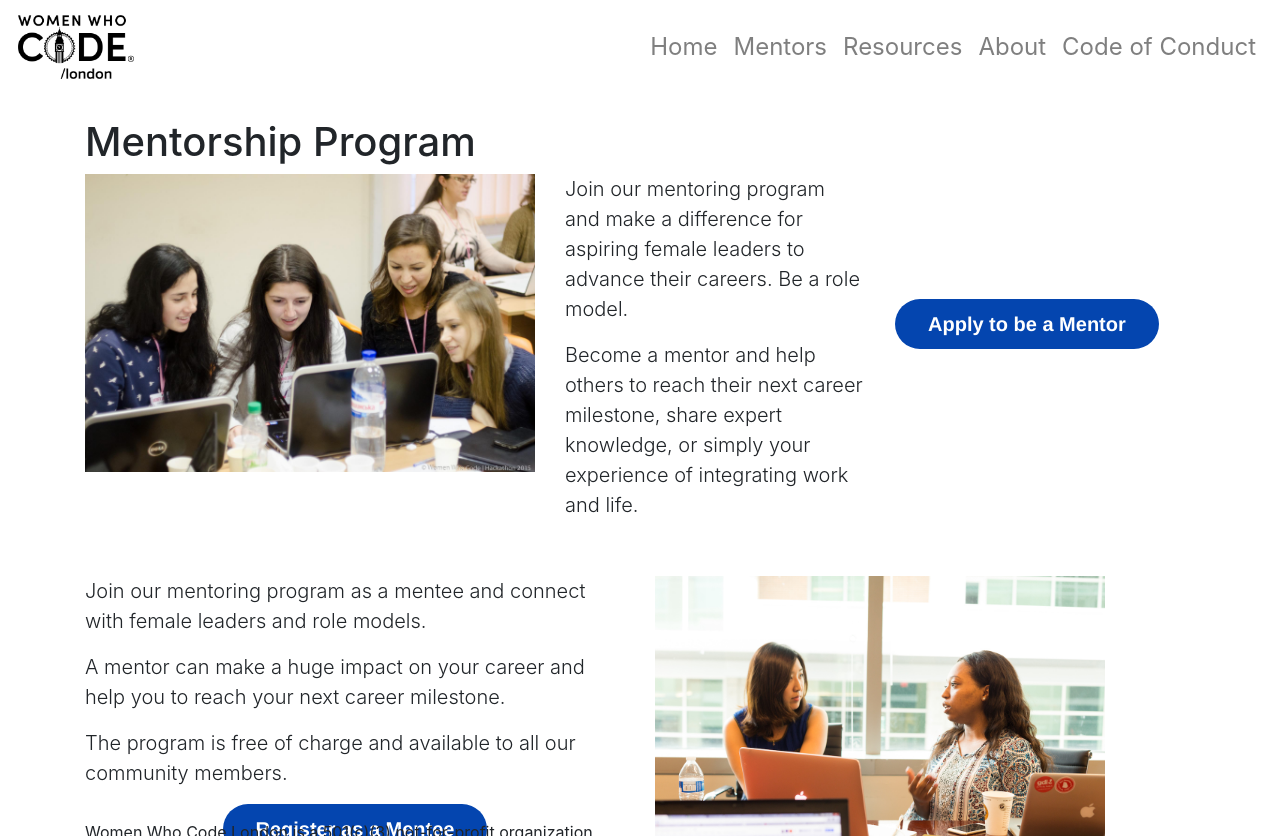
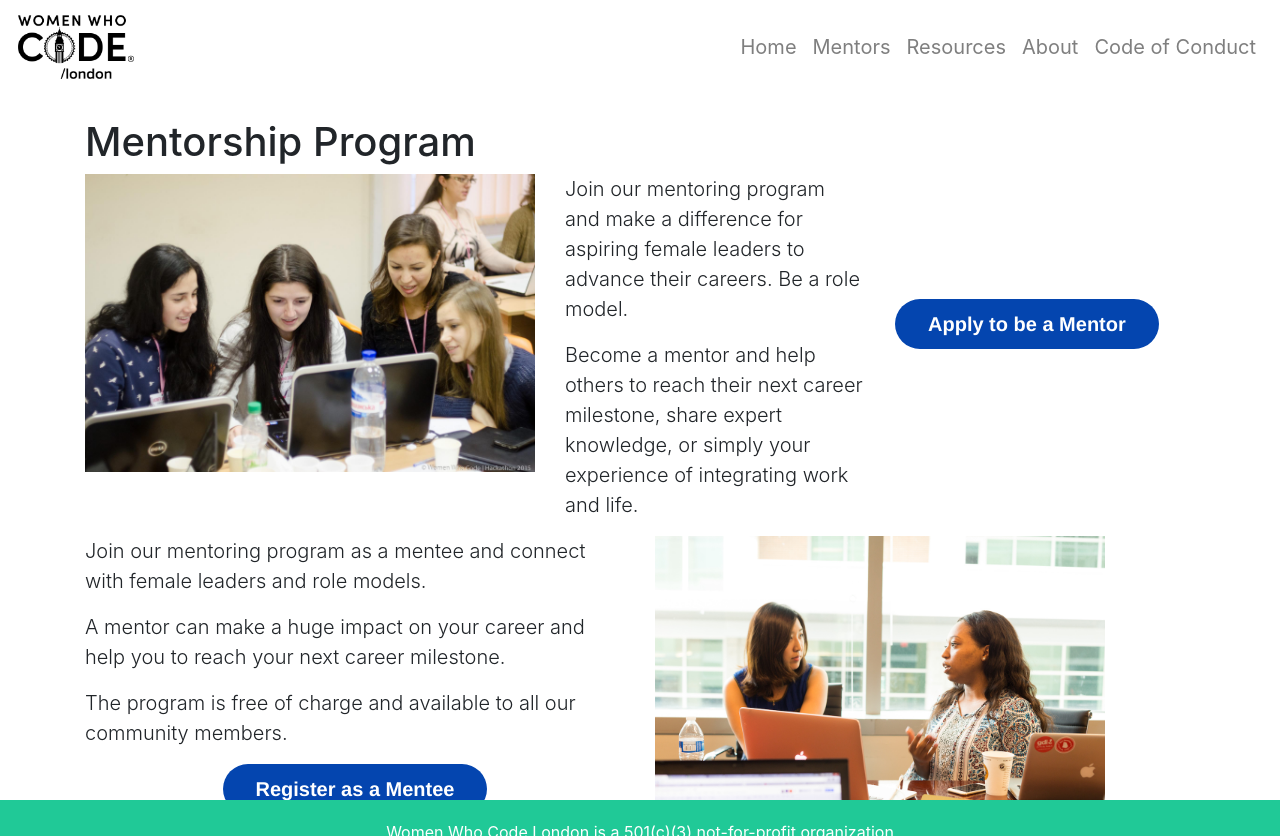
Before and after one commit to sharonytlau/london, a Jekyll site: the page built from index.html, in a window 1280 px wide. Shown: the top 836 px of the page. Built offline with Jekyll 4.4.1, drawn with Linux system fonts in a browser that asks for light colours; nearby versions of some CDN libraries; grey boxes are pictures that could not be loaded.

Commit message:
fixed css customs

```diff
--- /dev/null
+++ b/_sass/custom/_footer.scss
@@ -0,0 +1,7 @@
+
+.footer {
+    background-color: $teal;
+    padding-top: 20px;
+    text-align: center;
+    color: $white;
+}
--- /dev/null
+++ b/_sass/custom/_home.scss
@@ -0,0 +1,57 @@
+.banner {
+    background-color: $teal;
+
+    .title {
+        margin-top: 80px;
+    }
+
+    h1, h2, h3 {
+        color: $white;
+    }
+
+    .banner-image {
+        @include float-right;
+
+        width: 350px;
+    }
+}
+
+.container {
+
+    .content {
+        margin: 50px;
+    }
+
+    .registration {
+        margin-top: 40px;
+
+        ul {
+            list-style: none;
+        }
+
+        span {
+            font-weight: $font-weight-bold !important;
+            font-size: larger;
+        }
+    }
+
+    button {
+        display: inline-block;
+        max-width: 100%;
+        white-space: nowrap;
+        overflow: hidden;
+        text-overflow: ellipsis;
+        background-color: $teal;
+        color: $white;
+        font-size: 20px;
+        border-radius: 6px;
+        padding: 0 33px;
+        font-weight: bold;
+        height: 50px;
+        cursor: pointer;
+        line-height: 50px;
+        text-align: center;
+        margin: 20px 0 0 0;
+        text-decoration: none;
+    }
+}
--- /dev/null
+++ b/_sass/custom/_mentors.scss
@@ -0,0 +1,4 @@
+
+.mentors-photo {
+    width: 150px;
+}
--- /dev/null
+++ b/_sass/custom/_menu.scss
@@ -0,0 +1,15 @@
+.navbar-nav .nav-link {
+    font-size: $navbar-toggler-font-size;
+}
+
+.navbar-title {
+    font-size: $navbar-toggler-font-size;
+}
+
+.navbar {
+    .navbar-brand {
+        img {
+            width: 120px;
+        }
+    }
+}
--- /dev/null
+++ b/_sass/custom/_resources.scss
@@ -0,0 +1,4 @@
+
+.resources {
+    margin-top: 30px;
+}
--- /dev/null
+++ b/_sass/custom/custom.scss
@@ -0,0 +1,5 @@
+@import "menu";
+@import "footer";
+@import "home";
+@import "mentors";
+@import "resources";
--- a/_sass/main.scss
+++ b/_sass/main.scss
@@ -9,3 +9,4 @@
 }
 
 @import 'bootstrap/bootstrap';
+@import 'custom/custom';
--- a/assets/css/style.scss
+++ b/assets/css/style.scss
@@ -2,38 +2,3 @@
 ---
 
 @import "main";
-
-.navbar-nav .nav-link {
-    font-size: 1.5em;
-}
-
-.navbar-title {
-    font-size: 1.5em;
-}
-
-.mentors-photo {
-    width: 150px;
-}
-
-.resources {
-    margin-top: 30px;
-}
-
-.navbar {
-    .navbar-brand {
-        img {
-            width: 120px;
-        }
-    }
-}
-
-.row-mentee {
-    margin-top: 40px;
-}
-
-.container {
-    h3 {
-        padding-top: 15px;
-        padding-bottom: 15px;
-    }
-}
```
